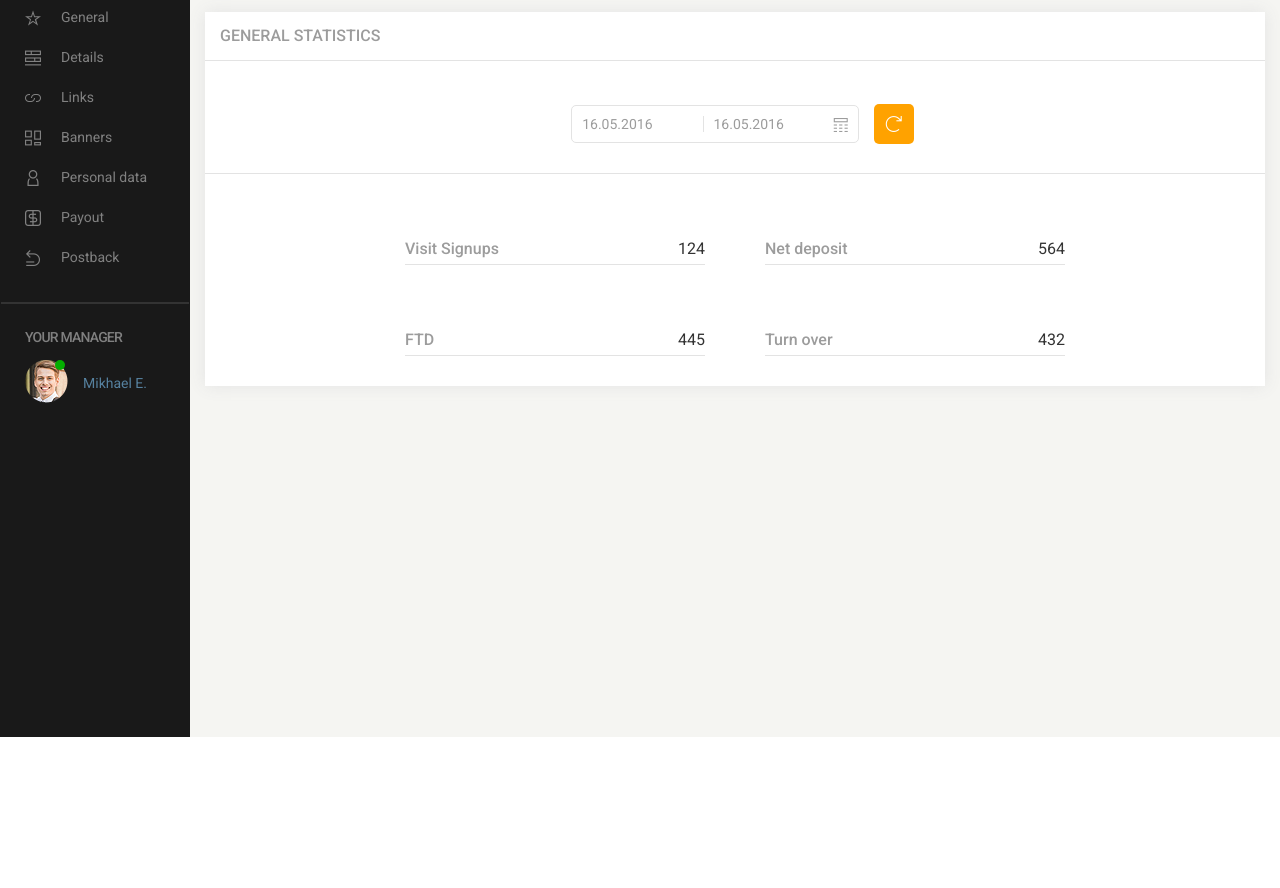
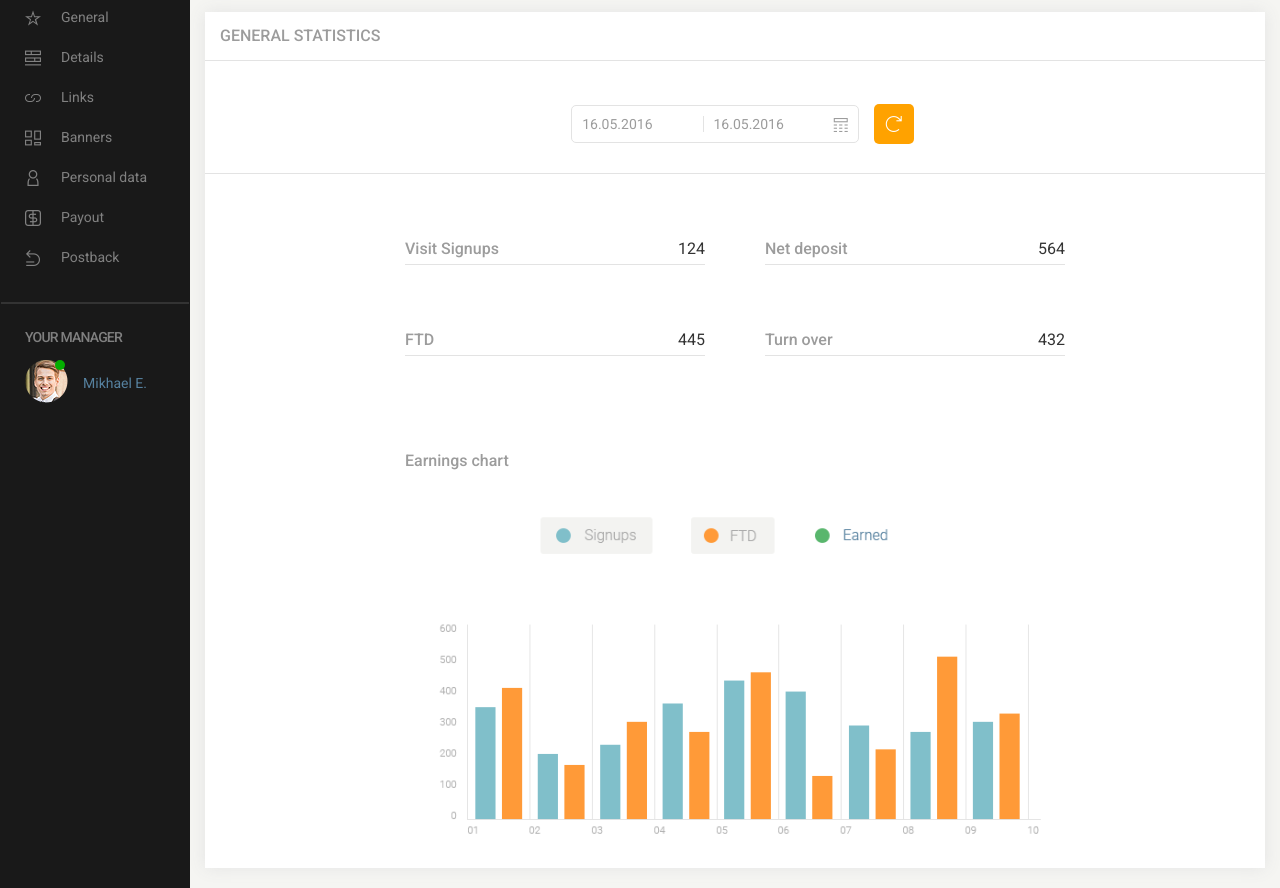
Before and after one commit to grzegorz-jodlowski/dashboard-project, a website: page src/index.html in a window 1280 px wide. Shown: the part 63-951 px from the top of the page. Before the commit the page ends 800 px from the top, so only its background shows below. Drawn offline with nearby package versions, Linux system fonts and the light colour scheme; files that its build step writes are made by us from their sources.

Commit message:
Add chart section

```diff
--- a/src/index.html
+++ b/src/index.html
@@ -105,8 +105,8 @@
         </div>
 
         <div class="section__chart">
-
-
+          <h2 class="chart__header">Earnings chart</h2>
+          <img src="images/chart.png">
         </div>
       </section>
       <!-- <section class="section details">
--- a/src/sass/sections/_main-content.scss
+++ b/src/sass/sections/_main-content.scss
@@ -23,6 +23,12 @@
     margin: 30px;
     font-size: $header-font-size;
     @include flex(row, wrap, center, center);
+  }
+
+  &__chart {
+    max-width: 660px;
+    margin: 20px auto;
+    text-align: center;
   }
 }
 
@@ -74,3 +80,13 @@
     float: right;
   }
 }
+
+.chart {
+  &__header {
+    padding-top: 30px;
+    text-align: left;
+    font-size: $header-font-size;
+    font-weight: $font-semibold;
+    line-height: 30px;
+  }
+}
```
Also changed, not shown: src/images/chart.png (added).
